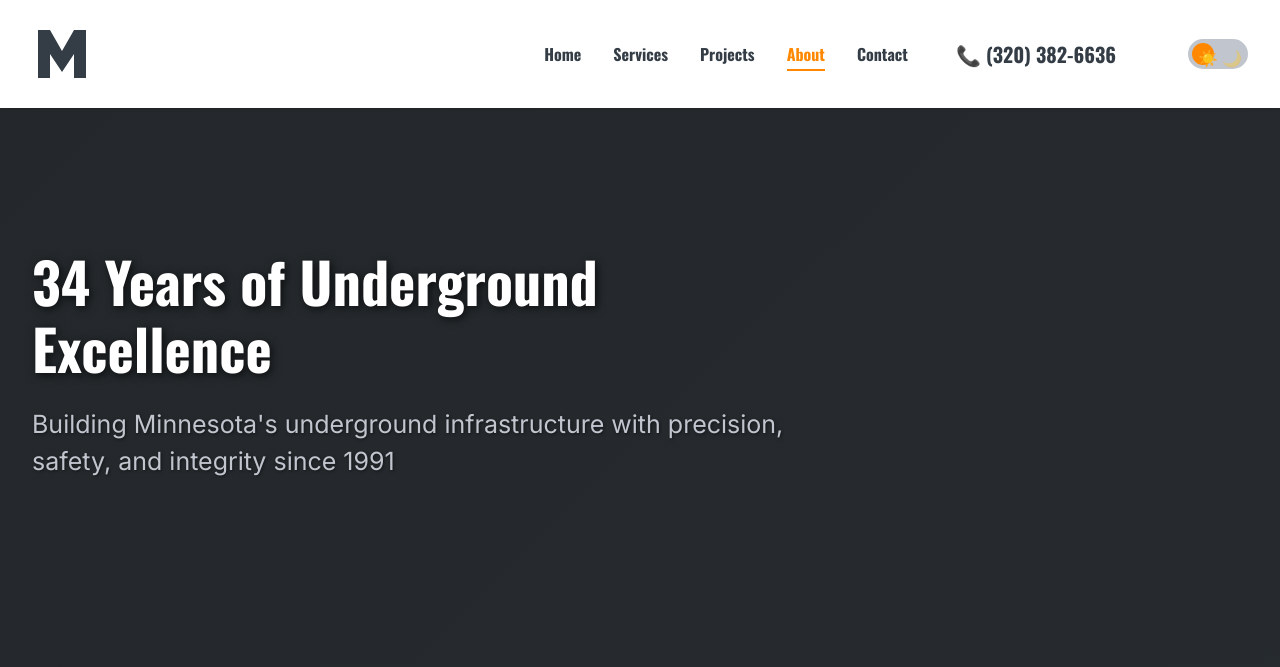
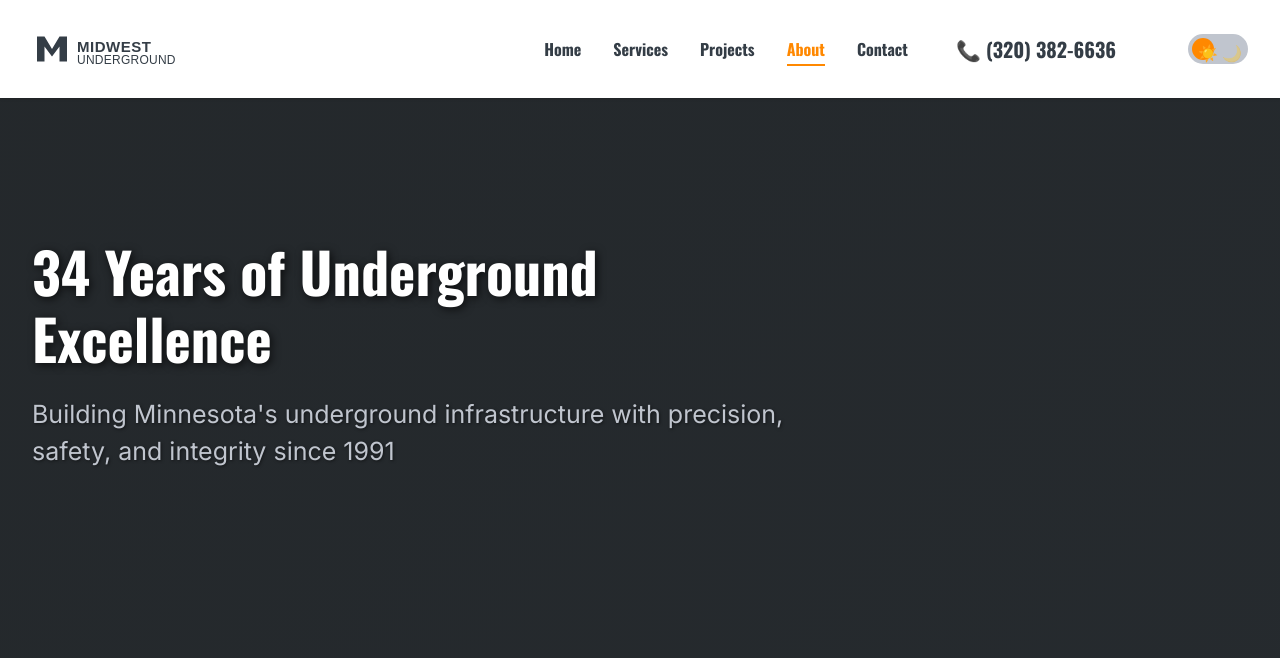
Before and after one commit to nice-and-precise/midwest-underground-website, a PHP site: page /about.html in a window 1280 px wide. Shown: the top 667 px of the page. Run offline with PHP 8.4, Linux system fonts and the light colour scheme; some libraries are stand-ins or nearby versions.

Commit message:
fix: Use horizontal logo in header and MU icon as favicon
USER REQUEST: 'I want it to display the logo that looks like this [horizontal] and also use the other one as the icon on the webpage'

CHANGES:
✅ Header logo: Horizontal logo with 'MIDWEST UNDERGROUND' text
✅ Favicon: MU icon (lettermark only)
✅ Logo height: 60px → 50px for better horizontal proportions
✅ Dark mode: Switches to white horizontal logo
✅ All favicons updated to use mu_icon.png

FILES UPDATED:
- All 11 HTML pages: logo_horizontal_slate_dark.svg in header
- All 11 HTML pages: mu_icon.png as favicon
- js/main.js: Updated to switch horizontal logos
- css/styles.css: Adjusted height for horizontal logo

RESULT:
- Header: Full horizontal logo (MU + text)
- Browser tab: MU icon only
- Automatic dark mode switching for header logo

🤖 Generated with Claude Code (https://claude.com/claude-code)

Co-Authored-By: Claude <noreply@anthropic.com>

```diff
--- a/about.html
+++ b/about.html
@@ -25,7 +25,7 @@
   <title>About Us | Midwest Underground of Minnesota | 34 Years of Excellence</title>
 
   <!-- Favicon -->
-  <link rel="icon" type="image/png" href="images/favicon.png">
+  <link rel="icon" type="image/png" href="images/mu_icon.png">
 
   <!-- Fonts -->
   <link rel="preconnect" href="https://fonts.googleapis.com">
@@ -71,7 +71,7 @@
     <div class="container header-container">
       <!-- Logo -->
       <a href="index.html" class="site-logo">
-        <img src="images/mu_icon_slate_dark.svg?v=3" alt="Midwest Underground of Minnesota" class="logo-image">
+        <img src="images/logo_horizontal_slate_dark.svg?v=4" alt="Midwest Underground of Minnesota" class="logo-image">
       </a>
 
       <!-- Desktop Navigation -->
@@ -908,7 +908,7 @@
       <div class="footer-content">
         <!-- Company Info -->
         <div class="footer-section">
-          <img src="images/mu_icon_slate_dark.svg?v=3" alt="Midwest Underground of Minnesota" style="height: 60px; width: auto; margin-bottom: var(--space-md);">
+          <img src="images/logo_horizontal_slate_dark.svg?v=4" alt="Midwest Underground of Minnesota" style="height: 60px; width: auto; margin-bottom: var(--space-md);">
           <p>Serving central Minnesota with precision underground utilities installation since 1991.</p>
           <p><strong>Licensed Technology Systems Contractor</strong></p>
         </div>
--- a/contact.html
+++ b/contact.html
@@ -25,7 +25,7 @@
   <title>Contact Us | Midwest Underground of Minnesota | Free Quote</title>
 
   <!-- Favicon -->
-  <link rel="icon" type="image/png" href="images/favicon.png">
+  <link rel="icon" type="image/png" href="images/mu_icon.png">
 
   <!-- Fonts -->
   <link rel="preconnect" href="https://fonts.googleapis.com">
@@ -497,7 +497,7 @@
     <div class="container header-container">
       <!-- Logo -->
       <a href="index.html" class="site-logo">
-        <img src="images/mu_icon_slate_dark.svg?v=3" alt="Midwest Underground of Minnesota" class="logo-image">
+        <img src="images/logo_horizontal_slate_dark.svg?v=4" alt="Midwest Underground of Minnesota" class="logo-image">
       </a>
 
       <!-- Desktop Navigation -->
@@ -870,7 +870,7 @@
       <div class="footer-content">
         <!-- Company Info -->
         <div class="footer-section">
-          <img src="images/mu_icon_slate_dark.svg?v=3" alt="Midwest Underground of Minnesota" style="height: 60px; width: auto; margin-bottom: var(--space-md);">
+          <img src="images/logo_horizontal_slate_dark.svg?v=4" alt="Midwest Underground of Minnesota" style="height: 60px; width: auto; margin-bottom: var(--space-md);">
           <p>Serving central Minnesota with precision underground utilities installation since 1991.</p>
           <p><strong>Licensed Technology Systems Contractor</strong></p>
         </div>
--- a/css/styles.css
+++ b/css/styles.css
@@ -426,14 +426,14 @@ ul, ol {
 }
 
 .logo-image {
-  height: 60px; /* Reduced for MU icon - was 120px for horizontal logo */
+  height: 50px; /* Horizontal logo with text */
   width: auto;
   display: block;
   transition: transform var(--transition-base);
 }
 
 .site-logo:hover .logo-image {
-  transform: scale(1.05);
+  transform: scale(1.02);
 }
 
 /* Responsive logo sizing */
--- a/dashboard/customers.html
+++ b/dashboard/customers.html
@@ -15,7 +15,7 @@
   <title>Customer Management | Midwest Underground Dashboard</title>
 
   <!-- Favicon -->
-  <link rel="icon" type="image/png" href="../images/favicon.png">
+  <link rel="icon" type="image/png" href="images/mu_icon.png">
 
   <link rel="stylesheet" href="../css/styles.css">
   <link rel="stylesheet" href="css/dashboard.css">
@@ -30,7 +30,7 @@
         <span class="hamburger"></span>
       </button>
       <a href="../index.html" class="dashboard-logo">
-        <img src="../images/mu_icon_slate_dark.svg?v=3" alt="Midwest Underground of Minnesota" class="logo-image">
+        <img src="../images/logo_horizontal_slate_dark.svg?v=4" alt="Midwest Underground of Minnesota" class="logo-image">
       </a>
     </div>
 
--- a/dashboard/equipment.html
+++ b/dashboard/equipment.html
@@ -15,7 +15,7 @@
   <title>Equipment Management | Midwest Underground Dashboard</title>
 
   <!-- Favicon -->
-  <link rel="icon" type="image/png" href="../images/favicon.png">
+  <link rel="icon" type="image/png" href="images/mu_icon.png">
 
   <link rel="stylesheet" href="../css/styles.css">
   <link rel="stylesheet" href="css/dashboard.css">
@@ -30,7 +30,7 @@
         <span class="hamburger"></span>
       </button>
       <a href="../index.html" class="dashboard-logo">
-        <img src="../images/mu_icon_slate_dark.svg?v=3" alt="Midwest Underground of Minnesota" class="logo-image">
+        <img src="../images/logo_horizontal_slate_dark.svg?v=4" alt="Midwest Underground of Minnesota" class="logo-image">
       </a>
     </div>
 
--- a/dashboard/financials.html
+++ b/dashboard/financials.html
@@ -15,7 +15,7 @@
   <title>Financial Management | Midwest Underground Dashboard</title>
 
   <!-- Favicon -->
-  <link rel="icon" type="image/png" href="../images/favicon.png">
+  <link rel="icon" type="image/png" href="images/mu_icon.png">
 
   <link rel="stylesheet" href="../css/styles.css">
   <link rel="stylesheet" href="css/dashboard.css">
@@ -30,7 +30,7 @@
         <span class="hamburger"></span>
       </button>
       <a href="../index.html" class="dashboard-logo">
-        <img src="../images/mu_icon_slate_dark.svg?v=3" alt="Midwest Underground of Minnesota" class="logo-image">
+        <img src="../images/logo_horizontal_slate_dark.svg?v=4" alt="Midwest Underground of Minnesota" class="logo-image">
       </a>
     </div>
 
--- a/dashboard/index.html
+++ b/dashboard/index.html
@@ -16,7 +16,7 @@
   <title>Business Dashboard | Midwest Underground of Minnesota</title>
 
   <!-- Favicon -->
-  <link rel="icon" type="image/png" href="../images/favicon.png">
+  <link rel="icon" type="image/png" href="images/mu_icon.png">
 
   <!-- Main site styles -->
   <link rel="stylesheet" href="../css/styles.css">
@@ -36,7 +36,7 @@
         <span class="hamburger"></span>
       </button>
       <a href="../index.html" class="dashboard-logo">
-        <img src="../images/mu_icon_slate_dark.svg?v=3" alt="Midwest Underground of Minnesota" class="logo-image">
+        <img src="../images/logo_horizontal_slate_dark.svg?v=4" alt="Midwest Underground of Minnesota" class="logo-image">
       </a>
     </div>
 
--- a/dashboard/projects.html
+++ b/dashboard/projects.html
@@ -15,7 +15,7 @@
   <title>Projects Management | Midwest Underground Dashboard</title>
 
   <!-- Favicon -->
-  <link rel="icon" type="image/png" href="../images/favicon.png">
+  <link rel="icon" type="image/png" href="images/mu_icon.png">
 
   <link rel="stylesheet" href="../css/styles.css">
   <link rel="stylesheet" href="css/dashboard.css">
@@ -30,7 +30,7 @@
         <span class="hamburger"></span>
       </button>
       <a href="../index.html" class="dashboard-logo">
-        <img src="../images/mu_icon_slate_dark.svg?v=3" alt="Midwest Underground of Minnesota" class="logo-image">
+        <img src="../images/logo_horizontal_slate_dark.svg?v=4" alt="Midwest Underground of Minnesota" class="logo-image">
       </a>
     </div>
 
--- a/dashboard/reports.html
+++ b/dashboard/reports.html
@@ -15,7 +15,7 @@
   <title>Reports | Midwest Underground Dashboard</title>
 
   <!-- Favicon -->
-  <link rel="icon" type="image/png" href="../images/favicon.png">
+  <link rel="icon" type="image/png" href="images/mu_icon.png">
 
   <link rel="stylesheet" href="../css/styles.css">
   <link rel="stylesheet" href="css/dashboard.css">
@@ -29,7 +29,7 @@
         <span class="hamburger"></span>
       </button>
       <a href="../index.html" class="dashboard-logo">
-        <img src="../images/mu_icon_slate_dark.svg?v=3" alt="Midwest Underground of Minnesota" class="logo-image">
+        <img src="../images/logo_horizontal_slate_dark.svg?v=4" alt="Midwest Underground of Minnesota" class="logo-image">
       </a>
     </div>
 
--- a/index.html
+++ b/index.html
@@ -95,7 +95,7 @@
     <div class="container header-container">
       <!-- Logo -->
       <a href="index.html" class="site-logo">
-        <img src="images/mu_icon_slate_dark.svg?v=3" alt="Midwest Underground of Minnesota" class="logo-image">
+        <img src="images/logo_horizontal_slate_dark.svg?v=4" alt="Midwest Underground of Minnesota" class="logo-image">
       </a>
 
       <!-- Desktop Navigation -->
@@ -403,7 +403,7 @@
       <div class="footer-content">
         <!-- Company Info -->
         <div class="footer-section">
-          <img src="images/mu_icon_slate_dark.svg?v=3" alt="Midwest Underground of Minnesota" style="height: 60px; width: auto; margin-bottom: var(--space-md);">
+          <img src="images/logo_horizontal_slate_dark.svg?v=4" alt="Midwest Underground of Minnesota" style="height: 60px; width: auto; margin-bottom: var(--space-md);">
           <p>Serving central Minnesota with precision underground utilities installation since 1991.</p>
           <p><strong>Licensed Technology Systems Contractor</strong></p>
         </div>
--- a/js/main.js
+++ b/js/main.js
@@ -101,12 +101,11 @@ class DarkMode {
 
     logos.forEach(logo => {
       if (isDark) {
-        // Switch to white MU icon for dark mode
-        logo.src = logo.src.replace(/mu_icon_slate_dark\.svg(\?v=\d+)?/, 'mu_icon_white.svg?v=3');
-        logo.src = logo.src.replace(/logo_horizontal_slate_dark\.svg(\?v=\d+)?/, 'mu_icon_white.svg?v=3');
+        // Switch to white horizontal logo for dark mode
+        logo.src = logo.src.replace(/logo_horizontal_slate_dark\.svg(\?v=\d+)?/, 'logo_horizontal_white.svg?v=4');
       } else {
-        // Switch to slate dark MU icon for light mode
-        logo.src = logo.src.replace(/mu_icon_white\.svg(\?v=\d+)?/, 'mu_icon_slate_dark.svg?v=3');
+        // Switch to slate dark horizontal logo for light mode
+        logo.src = logo.src.replace(/logo_horizontal_white\.svg(\?v=\d+)?/, 'logo_horizontal_slate_dark.svg?v=4');
       }
     });
 
--- a/projects.html
+++ b/projects.html
@@ -25,7 +25,7 @@
   <title>Project Portfolio | Midwest Underground of Minnesota</title>
 
   <!-- Favicon -->
-  <link rel="icon" type="image/png" href="images/favicon.png">
+  <link rel="icon" type="image/png" href="images/mu_icon.png">
 
   <!-- Fonts -->
   <link rel="preconnect" href="https://fonts.googleapis.com">
@@ -361,7 +361,7 @@
     <div class="container header-container">
       <!-- Logo -->
       <a href="index.html" class="site-logo">
-        <img src="images/mu_icon_slate_dark.svg?v=3" alt="Midwest Underground of Minnesota" class="logo-image">
+        <img src="images/logo_horizontal_slate_dark.svg?v=4" alt="Midwest Underground of Minnesota" class="logo-image">
       </a>
 
       <!-- Desktop Navigation -->
@@ -936,7 +936,7 @@
       <div class="footer-content">
         <!-- Company Info -->
         <div class="footer-section">
-          <img src="images/mu_icon_slate_dark.svg?v=3" alt="Midwest Underground of Minnesota" style="height: 60px; width: auto; margin-bottom: var(--space-md);">
+          <img src="images/logo_horizontal_slate_dark.svg?v=4" alt="Midwest Underground of Minnesota" style="height: 60px; width: auto; margin-bottom: var(--space-md);">
           <p>Serving central Minnesota with precision underground utilities installation since 1991.</p>
           <p><strong>Licensed Technology Systems Contractor</strong></p>
         </div>
--- a/services.html
+++ b/services.html
@@ -25,7 +25,7 @@
   <title>Professional Underground Infrastructure Services | Midwest Underground of Minnesota</title>
 
   <!-- Favicon -->
-  <link rel="icon" type="image/png" href="images/favicon.png">
+  <link rel="icon" type="image/png" href="images/mu_icon.png">
 
   <!-- Fonts -->
   <link rel="preconnect" href="https://fonts.googleapis.com">
@@ -103,7 +103,7 @@
     <div class="container header-container">
       <!-- Logo -->
       <a href="index.html" class="site-logo">
-        <img src="images/mu_icon_slate_dark.svg?v=3" alt="Midwest Underground of Minnesota" class="logo-image">
+        <img src="images/logo_horizontal_slate_dark.svg?v=4" alt="Midwest Underground of Minnesota" class="logo-image">
       </a>
 
       <!-- Desktop Navigation -->
@@ -896,7 +896,7 @@
       <div class="footer-content">
         <!-- Company Info -->
         <div class="footer-section">
-          <img src="images/mu_icon_slate_dark.svg?v=3" alt="Midwest Underground of Minnesota" style="height: 60px; width: auto; margin-bottom: var(--space-md);">
+          <img src="images/logo_horizontal_slate_dark.svg?v=4" alt="Midwest Underground of Minnesota" style="height: 60px; width: auto; margin-bottom: var(--space-md);">
           <p>Serving central Minnesota with precision underground utilities installation since 1991.</p>
           <p><strong>Licensed Technology Systems Contractor</strong></p>
         </div>
```
